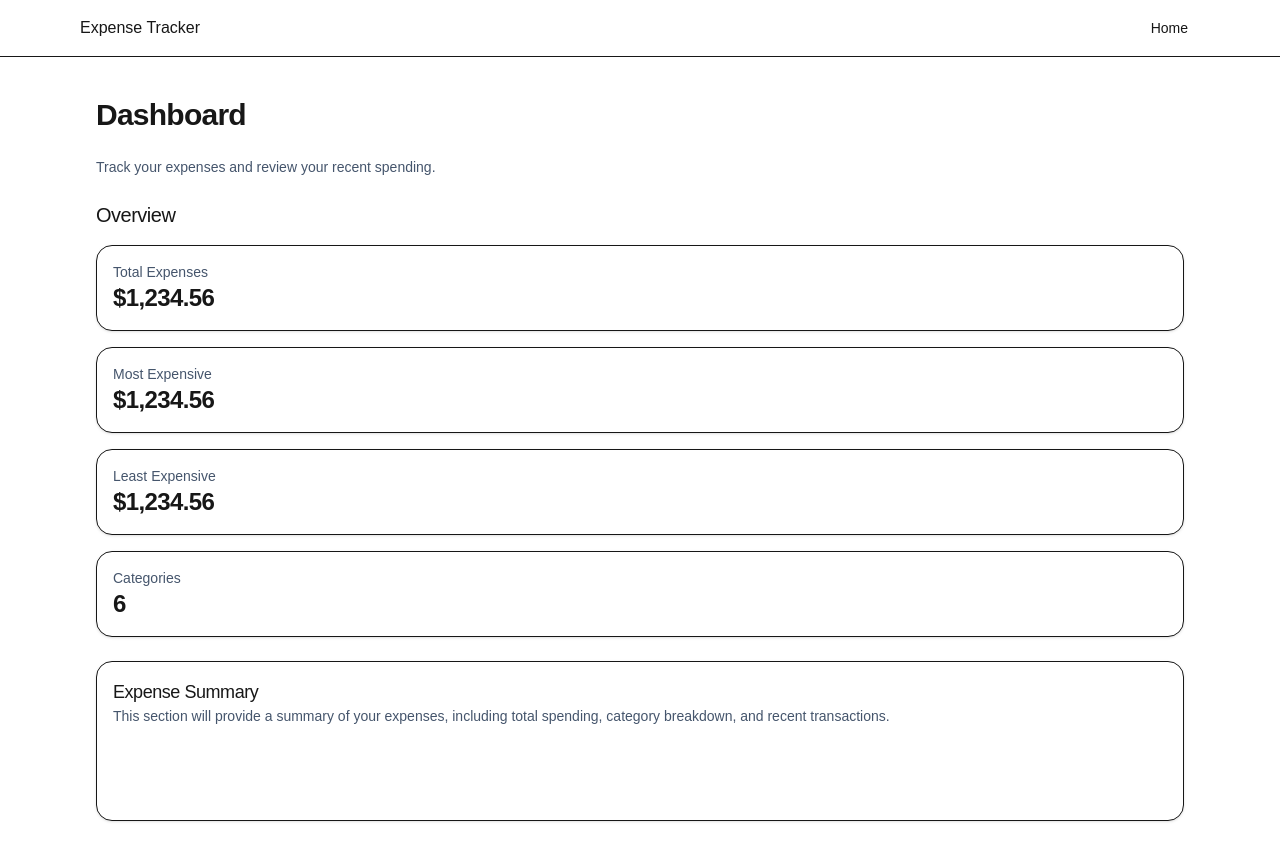
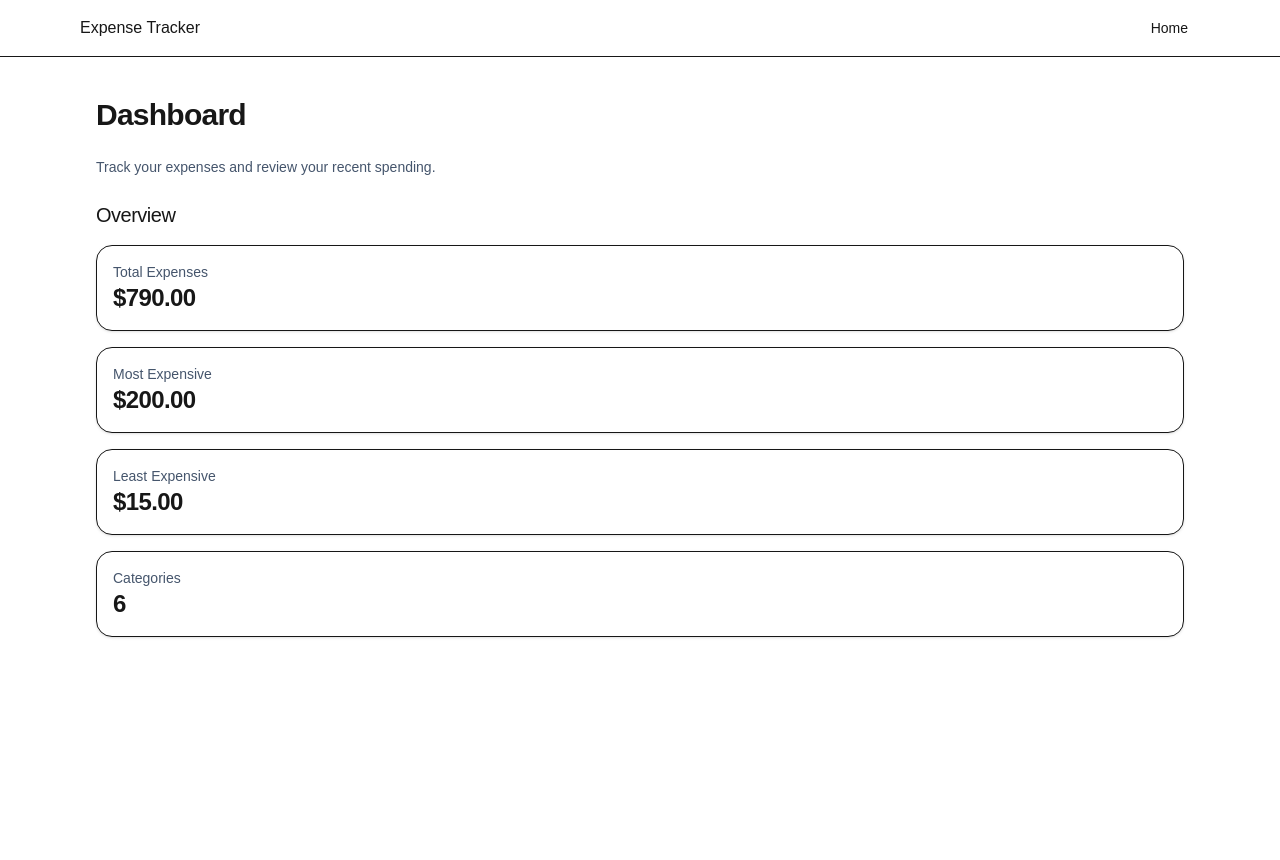
Before and after one commit to 4m4terasu/Expense-tracker, a Next.js app: page / in a window 1280 px wide. After the commit the page ends 800 px from the top, so only its background shows below. Built offline with nearby package versions, Linux system fonts and the light colour scheme.

Commit message:
connected utils functions with UI

```diff
--- a/src/app/lib/expenses/expense-data.ts
+++ b/src/app/lib/expenses/expense-data.ts
@@ -1,6 +1,6 @@
 import type { Expense } from "../../../app/types/expense";
 
-const expenses: Expense[] = [
+export const expenses: Expense[] = [
     {id : "1", title: "Groceries", amount: 50, category: "food", createdAt: new Date("2024-01-01"), note: "Weekly groceries"},
     {id : "2", title: "Electricity Bill", amount: 100, category: "bills", createdAt: new Date("2024-01-05")},
     {id : "3", title: "Movie Tickets", amount: 30, category: "entertainment", createdAt: new Date("2024-01-10"), note: "Weekend movie night"},
--- a/src/app/page.tsx
+++ b/src/app/page.tsx
@@ -1,4 +1,11 @@
+import { calculateTotalExpenses, getCategoryTotals, getMostExpensiveExpense, getLeastExpensiveExpense } from "./lib/expenses/expense-utils";
+import { expenses } from "./lib/expenses/expense-data";
+
 export default function Home() {
+const totalExpenses = calculateTotalExpenses(expenses);
+const mostExpensive = getMostExpensiveExpense(expenses);
+const leastExpensive = getLeastExpensiveExpense(expenses);
+const categoryCount = Object.keys(getCategoryTotals(expenses)).length;
   return (
     <div className="content p-4 flex flex-col gap-6">
       <h1 className="text-3xl font-semibold tracking-tight">Dashboard</h1>
@@ -9,29 +16,22 @@ export default function Home() {
         <div className="grid gap-4">
           <div className="rounded-2xl bg-white border shadow-sm p-4">
             <p className="text-sm text-slate-600">Total Expenses</p>
-            <p className="text-2xl font-semibold tracking-tight">$1,234.56</p>
+            <p className="text-2xl font-semibold tracking-tight">${totalExpenses.toFixed(2)}</p>
           </div>
           <div className="rounded-2xl bg-white border shadow-sm p-4">
             <p className="text-sm text-slate-600">Most Expensive</p>
-            <p className="text-2xl font-semibold tracking-tight">$1,234.56</p>
+            <p className="text-2xl font-semibold tracking-tight">{mostExpensive !== null ? `$${mostExpensive.amount.toFixed(2)}` : "-"}</p>
           </div>
           <div className="rounded-2xl bg-white border shadow-sm p-4">
             <p className="text-sm text-slate-600">Least Expensive</p>
-            <p className="text-2xl font-semibold tracking-tight">$1,234.56</p>
+            <p className="text-2xl font-semibold tracking-tight">{leastExpensive !== null ? `$${leastExpensive.amount.toFixed(2)}` : "-"}</p>
           </div>
           <div className="rounded-2xl bg-white border shadow-sm p-4">
             <p className="text-sm text-slate-600">Categories</p>
-            <p className="text-2xl font-semibold tracking-tight">6</p>
+            <p className="text-2xl font-semibold tracking-tight">{categoryCount}</p>
           </div>
         </div>
       </section>
-
-      <div className="h-40 rounded-2xl bg-white border shadow-sm">
-        <div className="p-4">
-          <h2 className="text-lg font-medium tracking-tight">Expense Summary</h2>
-          <p className="text-sm text-slate-600">This section will provide a summary of your expenses, including total spending, category breakdown, and recent transactions.</p>
-        </div>
-      </div>
     </div>
   );
 }
```
